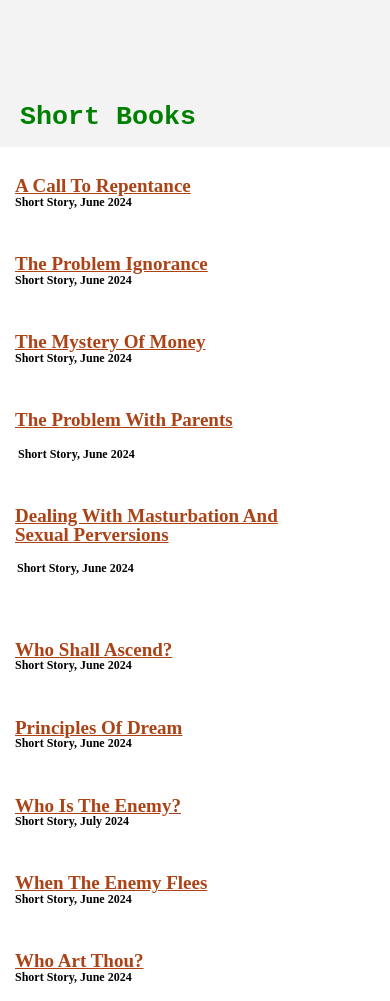
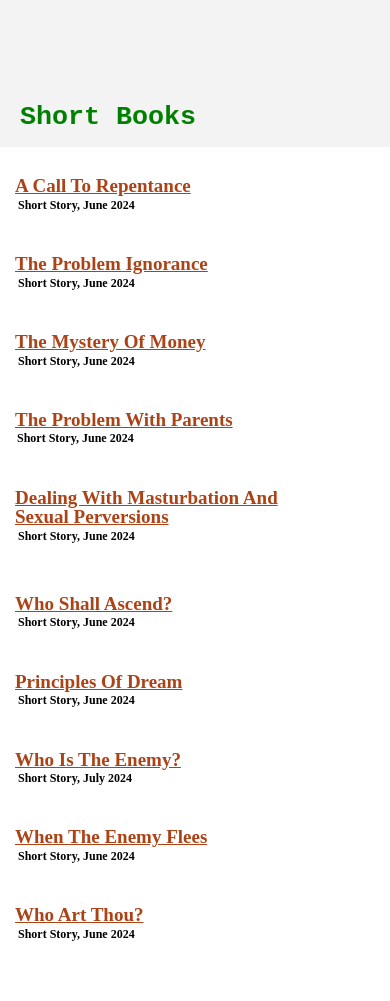
Before and after one commit to somto-arch/shortchristianbooks.github.io, a plain HTML site: page index.html in a window 390 px wide. After the commit the page ends 952 px from the top, so only its background shows below. Drawn offline with Linux system fonts and the light colour scheme; a web font is replaced by a local one.

Commit message:
Update index.css

```diff
--- a/index.css
+++ b/index.css
@@ -1,10 +1,10 @@
 body {
-  overflow-x: hidden;
   margin: 0;
 
 
 }
-img {
+
+/*img {
   position: absolute;
 
   top: 0;
@@ -15,7 +15,8 @@ img {
   transform: rotate(30deg);
   padding: 13px;
   animation: blurAnimation 2s 1
-}
+}*/
+
 .headercolo {
   height: 170pt;
   position: absolute;
@@ -34,6 +35,7 @@ img {
   position: absolute;
   font-family: 'Courier New', Courier, monospace;
 }
+
 .vl {
   border-left: 30px solid saddlebrown;
   top: 0;
@@ -49,9 +51,11 @@ img {
   0% {
     filter: blur(0px);
   }
+
   50% {
     filter: blur(10px);
   }
+
   100% {
     filter: blur(0px);
   }
@@ -59,7 +63,7 @@ img {
 
 .container {
   display: grid;
-  grid-template-rows: 1fr ;
+  grid-template-rows: 1fr;
 
   row-gap: 10px;
   top: 140px;
@@ -88,6 +92,7 @@ img {
   font-size: 19px;
   position: relative;
 }
+
 /**footer  {
 
 background: bisque;
@@ -153,44 +158,51 @@ margin: 0;
 
 
 
-.burger-menu, .burger-menu-btn {
+.burger-menu,
+.burger-menu-btn {
   display: none;
 }
+
 @media (max-width: 612px) {
   .container {
     top: 140px;
     padding: 0;
-
     padding-right: 90px;
     row-gap: 17px;
   }
+
   .vl {
     visibility: hidden;
   }
+
   .gridsm {
     font-size: 9pt;
     left: 30px;
 
-    margin: -15px;
+    margin: -12px;
 
   }
+
   .fourth_min {
     margin: 3px;
     left: 15px;
   }
+
   .fifthmin {
     margin: 22px;
     left: -5px;
   }
+
   .grid {
     font-size: 19px;
     padding: 15px;
     line-height: 1.0;
     display: grid;
+
   }
-  .allc {
-    line-height: 2.3 !important;
-  }
+
+
+
   /**.triangle {
 
      border-left: 60px solid transparent;
@@ -209,7 +221,9 @@ margin: 0;
     background-size: cover;
     background-repeat: no-repeat;
     background-position: center, center left 60px;
+
   }
+
   .burger-menu {
     display: none;
     position: absolute;
@@ -221,6 +235,7 @@ margin: 0;
     background-color: #F3F3F3;
     text-align: left;
   }
+
   .burger-menu ul {
     width: 90%;
     height: calc(100vh - 90px);
@@ -232,10 +247,12 @@ margin: 0;
     align-content: flex-start;
     font-family: Fraunces;
   }
+
   .burger-menu ul li {
     flex-basis: 100%;
 
   }
+
   .burger-menu ul li {
 
     display: block;
@@ -243,23 +260,38 @@ margin: 0;
     font-size: 2rem;
     flex-basis: 100%;
   }
+
   .burger-menu ul li a {
     color: black;
     text-decoration: none;
   }
+
   .headercolo {
     height: 110pt;
+    width: 100%;
   }
+
+
   .topt {
     font-size: 20pt;
     padding: 80px;
     left: -60px;
+
   }
-    img {
-      width: 90px;
-      height: 90px;
-    /*  transform: rotate(90deg);*/
-    transform: rotate(45deg);
-      padding: 7px;
+
+  /*img {
+    visibility: hidden;
+  }*/
+}
+@media (min-width: 345px) and (max-width: 541px) {
+  .fourth_min {
+    margin: -13px;
+    left: 30px;
+  }
+
+  .fifthmin {
+    margin: 8px;
+    left: 10px;
+
   }
 }
```
Lines whose indentation alone changed are shown as unchanged.
